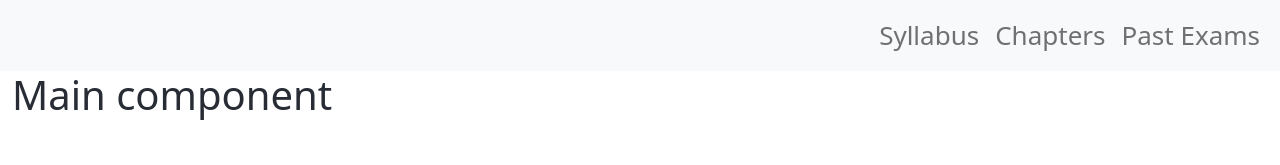
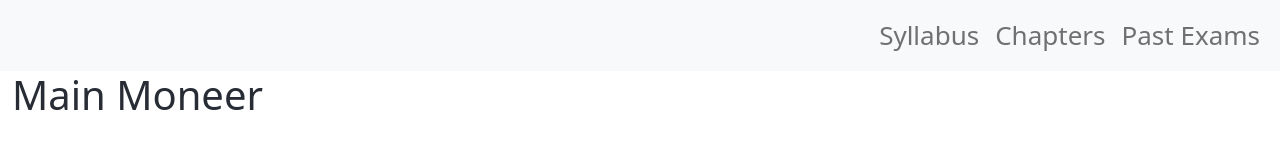
Before and after one commit to ibrahimelnemr/linear-algebra-website, a React (Create React App) app: page / in a window 1280 px wide. Shown: the top 165 px of the page. Built offline with nearby package versions, Linux system fonts and the light colour scheme.

Commit message:
Update Main.js

```diff
--- a/src/components/Main.js
+++ b/src/components/Main.js
@@ -2,7 +2,7 @@ import React from 'react';
 
 function Main() {
     return(
-        <h1>Main component</h1>
+        <h1>Main Moneer</h1>
     );
 }
 
```
